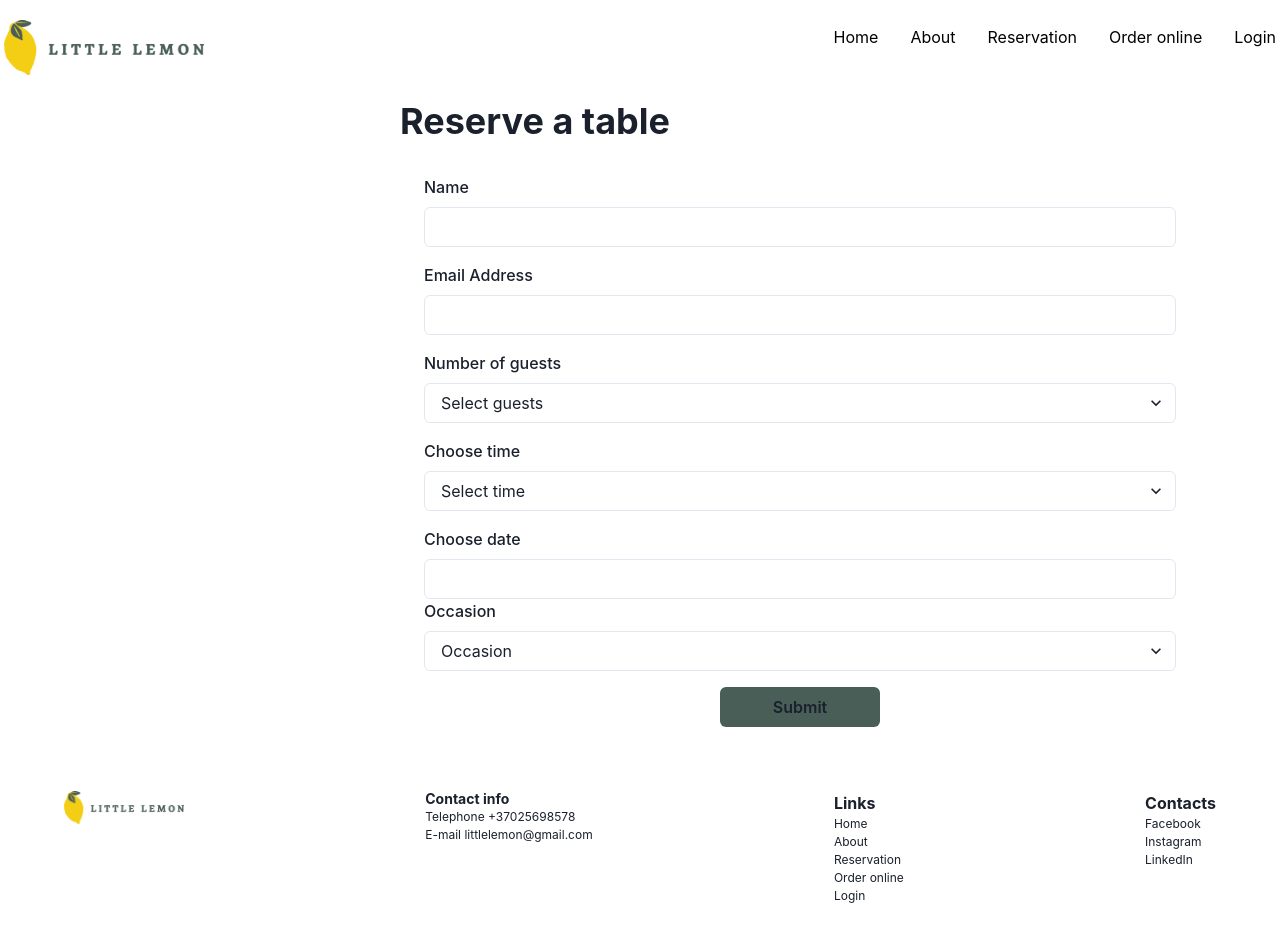
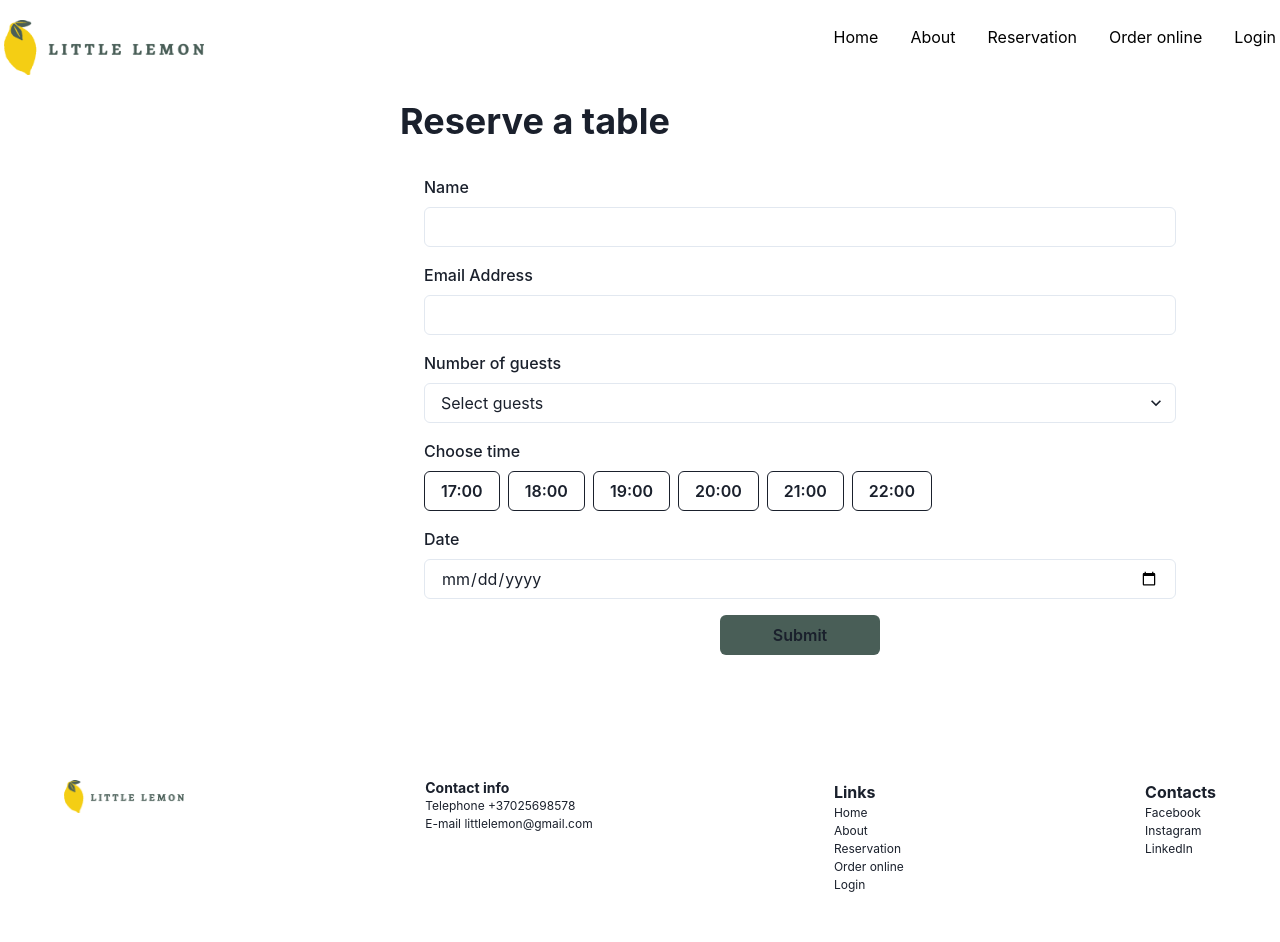
Before and after one commit to LindaB9426/Little-Lemon, a React (Create React App) app: page /reservation in a window 1280 px wide. Shown: the top 942 px of the page. Built offline with nearby package versions, Linux system fonts and the light colour scheme.

Commit message:
Order and booking

```diff
--- a/src/Components/Card.js
+++ b/src/Components/Card.js
@@ -10,7 +10,7 @@ const Card = ({ title, description, imageSrc }) => {
   return (
     <Stack
       align="start"
-      spacing={8}
+      spacing={4}
       bg="#EDEFEE"
       borderRadius="md"
       overflow="hidden"
@@ -23,10 +23,10 @@ const Card = ({ title, description, imageSrc }) => {
 
         <Text fontSize="sm" color="black">{description}</Text>
 
-        <HStack spacing={3}>
-          <Text color="black" fontWeight="bold">
+        <HStack spacing={4}>
+          <Text color="black" fontWeight="bold" >
             See more
-           <FontAwesomeIcon icon={faArrowRight} size="1x"/>
+           <FontAwesomeIcon icon={faArrowRight} size="1l"/>
           </Text>
 
         </HStack>
--- a/src/Components/Home.js
+++ b/src/Components/Home.js
@@ -69,11 +69,11 @@ const Specials = [
   {
     title: "Bruchetta",
     description:
-      "Our bruchetta is made from grilled bread that has been smered with garlic",
+      "Our bruchetta is made from grilled bread that has been smered with garlic.",
     imageSrc: bruchetta,
   },
   {
-    title: "Lemon Desert",
+    title: "Lemon Desert.",
     description:
       "This comes straight from grandma's recipe book.",
     imageSrc:lemondessert,
--- a/src/Components/Order.js
+++ b/src/Components/Order.js
@@ -1,17 +1,77 @@
 import React from "react";
-import { Box, Heading } from "@chakra-ui/react";
+import { Box, Heading, Flex} from "@chakra-ui/react";
+import Card from "./Card";
+import greeksalad from '../Images/greeksalad.jpg';
+import bruchetta from '../Images/bruchetta.svg';
+import lemondessert from '../Images/lemon.jpg';
+import pasta from "../Images/pasta.jpg"
 
+const List = [
+  {
+    title: "Greek salad",
+    description:
+      "The famous salad of crispy lettuces.",
+    imageSrc: greeksalad,
+  },
+  {
+    title: "Bruchetta",
+    description:
+      "Our bruchetta is made from grilled bread that has been smered with garlic.",
+    imageSrc: bruchetta,
+  },
+  {
+    title: "Lemon Desert",
+    description:
+      "This comes straight from grandma's recipe book.",
+    imageSrc:lemondessert,
+  },
+  {
+    title: "Pasta",
+    description:
+      "Pasta is made with special spices and magic.",
+    imageSrc: pasta,
+  }
+
+];
 const Order = () => {
   return (
     <Box
       id="order-section"
-      minH="100vh"
-      pt="120px"
+      minH="auto"
+      pt="10px"
       bg="gray.100"
+      px={8}
+      backgroundColor="white"
+      scrollMarginTop="80px"
+      justifyContent="center"
     >
-      <Heading textAlign="center">
-        Let
-      </Heading>
+      <Flex
+       height="600px"
+        bg="#495E57"
+      >
+
+
+        <Box  p={8}  justifyContent="center" >
+          <Heading size="xl" textAlign="center" mb={8} color="white">
+            Food ordering menu
+          </Heading>
+        <Box
+          display="grid"
+          gridTemplateColumns="repeat(4,minmax(0,1fr))"
+          gridGap={8}
+          pl={10}
+        >
+          {List.map((List) => (
+            <Card
+              key={List.title}
+              title={List.title}
+              description={List.description}
+              imageSrc={List.imageSrc}
+            />
+          ))}
+        </Box>
+        </Box>
+      </Flex>
     </Box>
   );
 };
--- a/src/Components/Reservation.js
+++ b/src/Components/Reservation.js
@@ -3,7 +3,6 @@ import { useFormik } from "formik";
 import {
   Box,
   Button,
-  Center,
   FormControl,
   FormErrorMessage,
   FormLabel,
@@ -11,11 +10,12 @@ import {
   Input,
   Select,
   VStack,
+  Flex
 } from "@chakra-ui/react";
 import * as Yup from 'yup';
-
 import useSubmit from "../hooks/useSubmit";
 import {useAlertContext} from "../context/alertContext";
+
 const times = ["17:00", "18:00", "19:00", "20:00", "21:00", "22:00"];
 
 const Reservation = () => {
@@ -27,14 +27,21 @@ const Reservation = () => {
       firstName: "",
       email: "",
       type: "",
-      comment: "",
+      time: "",
+      date: "",
+      guests: "",
     },
 
     validationSchema: Yup.object({
       firstName: Yup.string().required("Required"),
       email: Yup.string().email("Invalid email address").required("Required"),
       type: Yup.string().required("Required"),
-      comment: Yup.string() .required("Required"),
+      time: Yup.string() .required("Required"),
+      date: Yup.string() .required("Required"),
+      guests: Yup.number()
+        .min (1, "Min 1 guest")
+        .max (10, "Max 10 guests")
+      .required("Required"),
     }),
 
     onSubmit: (values) => {
@@ -119,44 +126,34 @@ const Reservation = () => {
                 isInvalid={formik.touched.time && formik.errors.time}
                 >
                 <FormLabel htmlFor="guests">Choose time</FormLabel>
-                <Select
-                  id="time"
-                  name="time"
-                  {...formik.getFieldProps("time")}
-                  >
-                  <option value="">Select time</option>
-                     {times.map((t) => (
-                      <option key={t} value={t}>
-                    {t}
-                    </option>
+                <Flex gap={2} wrap="wrap">
+                  {times.map((time) => (
+                    <Button
+                      key={time}
+                      onClick={() => formik.setFieldValue("time", time)}
+                      variant={formik.values.time === time ? "solid" : "outline"}
+                      colorScheme="#495E57"
+                    >
+                      {time}
+                    </Button>
                     ))}
-                </Select>
+                </Flex>
                 <FormErrorMessage>{formik.errors.time}</FormErrorMessage>
               </FormControl>
               <FormControl
                 isInvalid={formik.touched.type && formik.errors.type}
                 >
                 <FormControl
-               isInvalid={formik.touched.date && formik.errors.date}
-               >
-                <FormLabel htmlFor="date">Choose date</FormLabel>
-                <Input
-                  id="date"
-                  {...formik.getFieldProps("date")} />
-                <FormErrorMessage>{formik.errors.date}</FormErrorMessage>
+                  isInvalid={formik.touched.date && formik.errors.date}
+                >
+                  <FormLabel>Date</FormLabel>
+                  <Input
+                    type="date"
+                    {...formik.getFieldProps("date")}
+                  />
+                  <FormErrorMessage>{formik.errors.date}</FormErrorMessage>
                 </FormControl>
-                <FormLabel htmlFor="occasion">Occasion</FormLabel>
-                <Select
-                  id="occasion"
-                  name="occasion"
-                  {...formik.getFieldProps("occasion")}>
-                  <option value="hireMe">Occasion</option>
-                  <option value="Birthday">
-                    Birthday
-                  </option>
-                  <option value="Anniversary">Anniversary</option>
-                </Select>
-                <FormErrorMessage>{formik.errors.occasion}</FormErrorMessage>
+
               </FormControl>
 
               <Button
```
Also changed, not shown: 1 other file (tests, documents, lock files or other folders).
